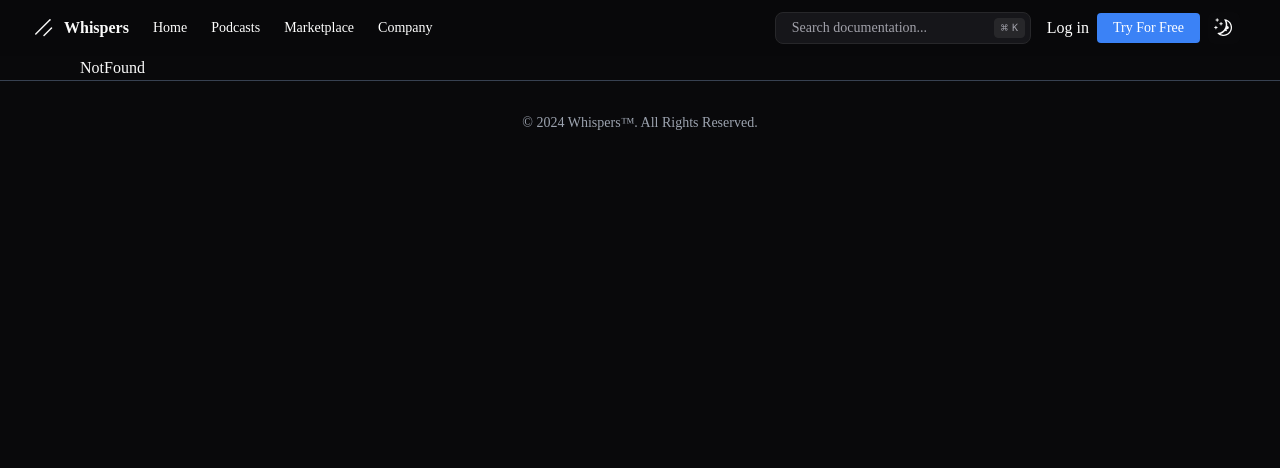
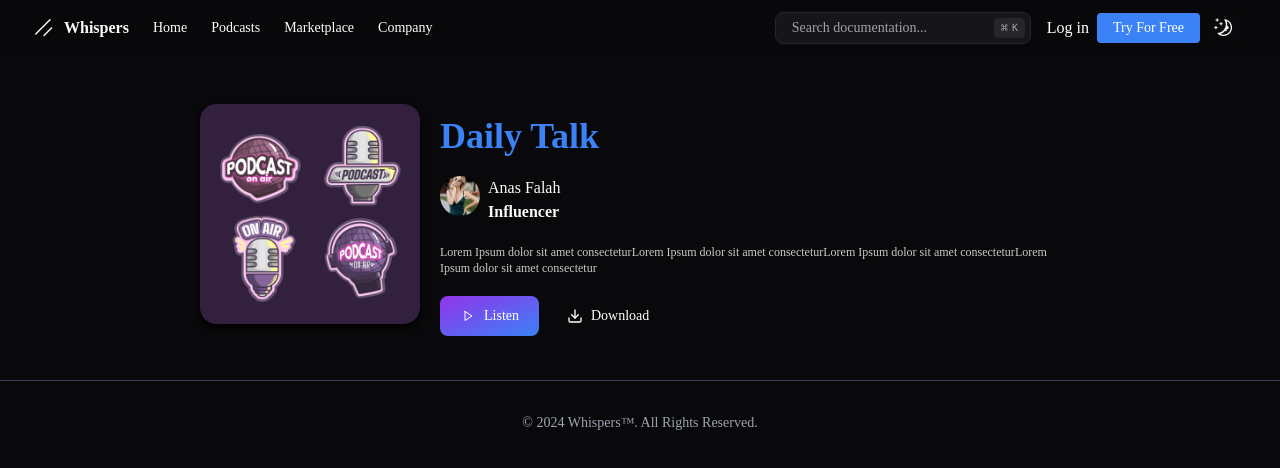
Before and after one commit to anasfalah3/Whispers-of-Success-frontend, a React (Vite) app: page /podcast/1 in a window 1280 px wide. Shown: the top 468 px of the page. Built offline with nearby package versions, Linux system fonts and the light colour scheme; no server answers.

Commit message:
single podcast details

```diff
--- /dev/null
+++ b/src/components/PodcastDetails.jsx
@@ -0,0 +1,83 @@
+import { Link } from "react-router-dom";
+import { PodcastsData } from "./podcastsData";
+import { Download, Heart, MessageCircle, Play } from "lucide-react";
+import { Button } from "./ui/button";
+
+export default function PodcastDetails({ id }) {
+  return (
+    <div>
+      {PodcastsData.filter((podcast) => podcast.id === parseInt(id)).map(
+        (podcast, index) => (
+          <div className="mb-4" key={index}>
+            <section className="py-12 pb-0" id="section_2">
+              <div className="container mx-auto">
+                <div className="flex flex-wrap justify-center">
+                  <div className="lg:w-5/6 w-full">
+                    <div className="flex flex-wrap">
+                      <div className="lg:w-1/4 w-full">
+                        <div className="rounded-2xl relative overflow-hidden shadow-md shadow-slate-400 dark:shadow-black">
+                          <div className="relative block w-full h-full ">
+                            <img
+                              src={podcast.cover}
+                              className="rounded-2xl block w-full h-full object-cover"
+                              alt=""
+                            />
+                          </div>
+                        </div>
+                      </div>
+
+                      <div className="lg:w-3/4 w-full">
+                        <div className=" block pt-3 pb-0 px-5 custom-block-info">
+                          <h5 className="mb-2 text-blue-500 text-4xl font-bold">
+                            <Link to={`/podcast/${podcast.id}`}>
+                              {podcast.title}
+                            </Link>
+                          </h5>
+
+                          <div className="flex my-5">
+                            <img
+                              src={podcast.avatar}
+                              className=" rounded-full w-10 h-10 object-cover mr-2"
+                              alt=""
+                            />
+                            <p>
+                              {podcast.creator}
+                              <strong className="block">
+                                {podcast.creatorStatus}
+                              </strong>
+                            </p>
+                          </div>
+
+                          <p className=" text-xs opacity-80 my-5">
+                            {podcast.desc}
+                            {podcast.desc}
+                            {podcast.desc}
+                            {podcast.desc}
+                          </p>
+
+                          <div className="flex my-5">
+                            <button
+                              type="button"
+                              className="flex items-center justify-center transition duration-300 text-white bg-gradient-to-br from-purple-600 to-blue-500 hover:bg-gradient-to-bl focus:outline-none focus:ring-blue-300 dark:focus:ring-blue-800 font-medium rounded-lg text-sm px-5 py-2.5 text-center me-2 mb-2">
+                              <Play className="mr-2 h-3 w-4" /> Listen
+                            </button>
+                            <button
+                              type="button"
+                              className="flex items-center justify-center transition duration-300 text-black dark:text-white hover:text-white bg-transparent from-purple-600 to-blue-500 hover:bg-gradient-to-bl focus:outline-none focus:ring-blue-300 dark:focus:ring-blue-800 font-medium rounded-lg text-sm px-5 py-2.5 text-center me-2 mb-2">
+                                <Download className="mr-2 h-4 w-4" /> Download
+                            </button>
+
+                          </div>
+                        </div>
+                      </div>
+                    </div>
+                  </div>
+                </div>
+              </div>
+            </section>
+          </div>
+        )
+      )}
+    </div>
+  );
+}
--- a/src/components/Podcasts.jsx
+++ b/src/components/Podcasts.jsx
@@ -1,67 +1,80 @@
 import { Bookmark, Download, Heart, MessageCircle } from "lucide-react";
 import { PodcastsData } from "./podcastsData";
+import { Link } from "react-router-dom";
 
 export default function Podcasts() {
   return (
     <section>
       <div className="flex justify-between flex-wrap mb-4">
-            {PodcastsData.map((podcast,index) => (
+        {PodcastsData.map((podcast, index) => (
           <>
             <div className="mb-5" key={index}>
               <div className="border-blue-300 border-2 rounded-2xl relative overflow-hidden p-7  border-transparent hover:border-blue-500 hover:shadow-md hover:shadow-blue-300">
                 <div className=" relative block h-full ">
-                          <a href="detail-page.html" className="block">
-                              <img src={podcast.cover} className="block w-full h-52 rounded-2xl object-cover" alt="" />
-                          </a>
+                  <Link to={`/podcast/${podcast.id}`} className="block">
+                    <img
+                      src={podcast.cover}
+                      className="block w-full h-52 rounded-2xl object-cover"
+                      alt=""
+                    />
+                  </Link>
                 </div>
 
                 <div className=" block pt-3 pb-0 px-5 custom-block-info">
                   <h5 className="mb-2 text-blue-500 text-xl font-bold">
-                              <a href="detail-page.html">
-                                  {podcast.title}
-                              </a>
+                    <Link to={`/podcast/${podcast.id}`}>{podcast.title}</Link>
                   </h5>
 
                   <div className="flex mt-2">
-                              <img src={podcast.avatar} className=" rounded-full w-12 h-12 object-cover mr-2" alt=""/>
-                              <p>{podcast.creator}<strong className="block">{podcast.creatorStatus}</strong></p>
+                    <img
+                      src={podcast.avatar}
+                      className=" rounded-full w-12 h-12 object-cover mr-2"
+                      alt=""
+                    />
+                    <p>
+                      {podcast.creator}
+                      <strong className="block">{podcast.creatorStatus}</strong>
+                    </p>
                   </div>
 
                   <p className=" text-xs opacity-80 my-3">{podcast.desc}</p>
 
                   <div className="flex justify-between mt-3">
-                              <a href="#"className="flex align-middle justify-center uppercase ml-1 hover:text-blue-500">
+                    <span className="flex align-middle justify-center uppercase ml-1 hover:text-blue-500">
                       <Download />
-                                  <span  >{podcast.downloads}</span>
-                              </a>
+                      <span>{podcast.downloads}</span>
+                    </span>
 
-                              <a href="#" className="flex align-middle justify-center uppercase ml-1 hover:text-blue-500" >
+                    <span className="flex align-middle justify-center uppercase ml-1 hover:text-blue-500">
                       <Heart />
-                                  <span >{podcast.likes}</span>
-                              </a>
+                      <span>{podcast.likes}</span>
+                    </span>
 
-                              <a href="#" className="flex align-middle justify-center uppercase ml-1 hover:text-blue-500">
+                    <span className="flex align-middle justify-center uppercase ml-1 hover:text-blue-500">
                       <MessageCircle />
-                                  <span >{podcast.comments}</span>
-                              </a>
+                      <span>{podcast.comments}</span>
+                    </span>
                   </div>
                 </div>
 
                 <div className="absolute top-0 right-0 m-12 flex flex-col ms-auto">
-                          <a href="#" className="bg-black hover:bg-blue-300 text-white rounded-full flex items-center justify-center text-center w-10 h-10 my-2  pb-1 badge ms-auto">
+                  <Link
+                    to={"#"}
+                    className="bg-black hover:bg-blue-300 text-white rounded-full flex items-center justify-center text-center w-10 h-10 my-2  pb-1 badge ms-auto">
                     <Heart />
-                          </a>
+                  </Link>
 
-                          <a href="#" className="bg-black hover:bg-blue-300 text-white rounded-full flex items-center justify-center text-center w-10 h-10 my-2  pb-1 badge ms-auto">
+                  <Link
+                    to={"#"}
+                    className="bg-black hover:bg-blue-300 text-white rounded-full flex items-center justify-center text-center w-10 h-10 my-2  pb-1 badge ms-auto">
                     <Bookmark />
-                          </a>
+                  </Link>
                 </div>
               </div>
             </div>
           </>
         ))}
-
       </div>
     </section>
-  )
+  );
 }
--- /dev/null
+++ b/src/pages/Podcast.jsx
@@ -0,0 +1,13 @@
+import { useParams } from 'react-router-dom';
+import PodcastDetails from '@/components/PodcastDetails';
+
+const Podcast = () => {
+  const { id } = useParams();
+  return (
+    <div>
+        <PodcastDetails id={id}/>
+    </div>
+  );
+};
+
+export default Podcast;
--- a/src/routes.jsx
+++ b/src/routes.jsx
@@ -1,26 +1,30 @@
 import { Route, Routes } from "react-router-dom";
 import Home from "./pages/Home";
-import Login from "./pages/auth/Login";
-import Register from "./pages/auth/Register";
+import Login from "./features/auth/Login";
+import Register from "./features/auth/Register";
+import ForgotPassword from './features/auth/ForgotPassword';
 import NotFound from "./pages/NotFound";
 import Layout from "./layouts/Layout";
-import AdminDashboard from "@/pages/admin/AdminDashboard";
+import AdminDashboard from "@/features/admin/AdminDashboard";
 import AdminLayout from "@/layouts/admin/AdminLayout";
 import AuthLayout from "@/layouts/auth/AuthLayout";
 import GuestLayout from "@/layouts/guest/GuestLayout";
+import Podcast from "./pages/Podcast";
 
 export default function RoutesList() {
   return (
     <Routes>
       <Route element={<Layout />}>
         <Route path="*" element={<NotFound />} />
+        <Route path="/" element={<Home />} />
+        <Route path="/podcast/:id" element={<Podcast />} />
       </Route>
       <Route element={<GuestLayout />}>
         <Route path="/login" element={<Login />} />
         <Route path="/register" element={<Register />} />
+        <Route path="/forgot-password" element={<ForgotPassword />} />
       </Route>
       <Route element={<AuthLayout />}>
-        <Route path="/" element={<Home />} />
         <Route path="/admin/dashboard" element={<AdminDashboard />} />
       </Route>
     </Routes>
```
Lines whose indentation alone changed are shown as unchanged.
